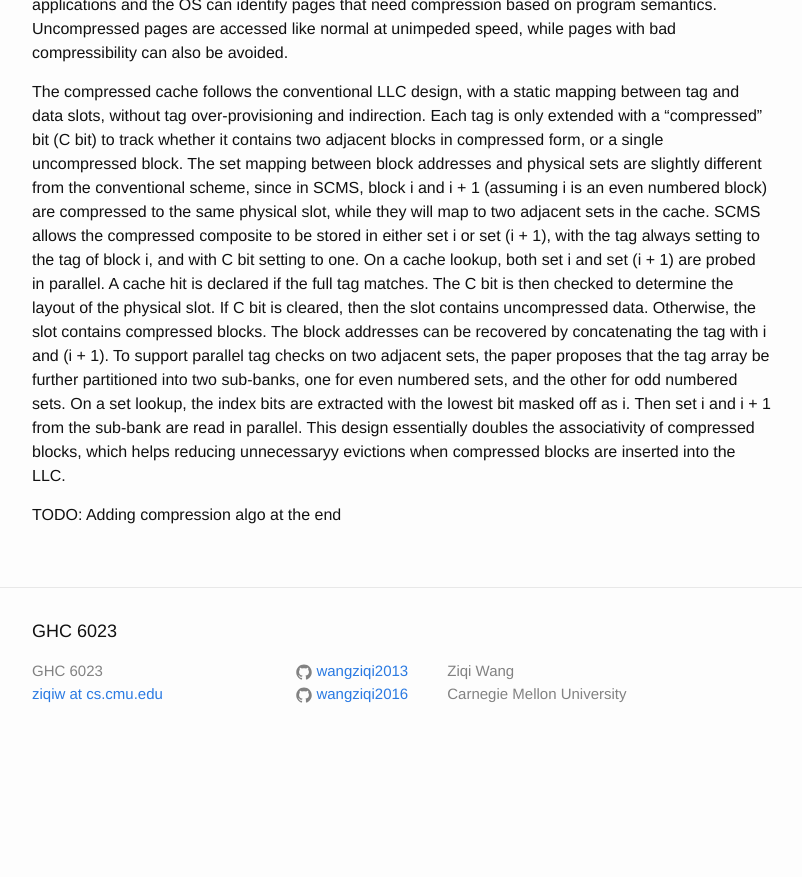
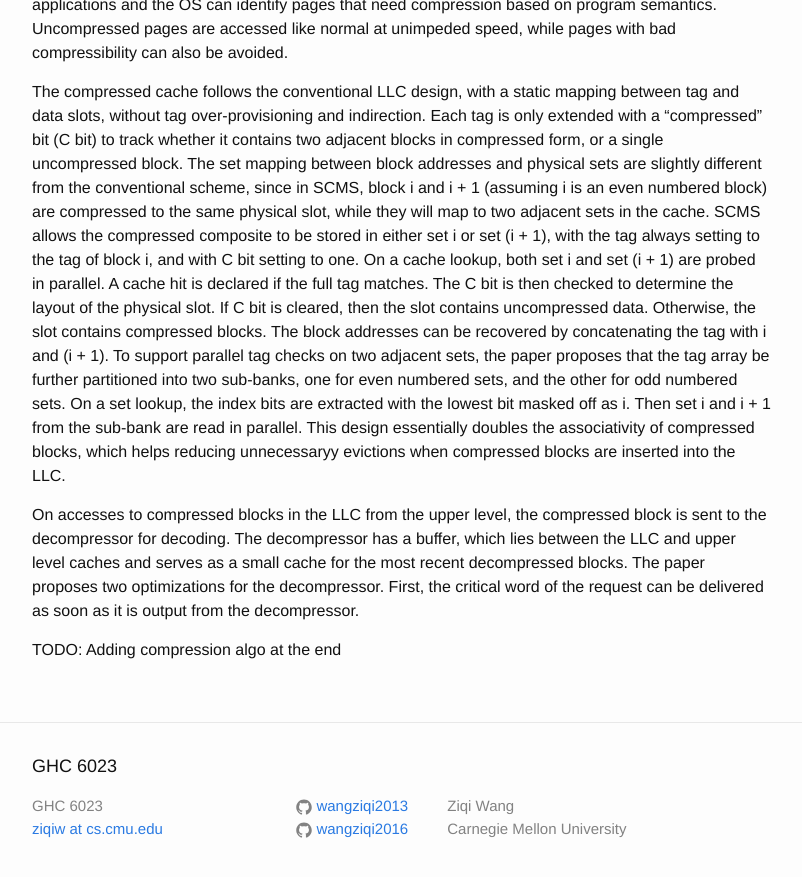
Before and after one commit to wangziqi2013/wangziqi2013.github.io, a Jekyll site: the page built from _posts/2020-07-03-scms.markdown, in a window 1280 px wide and 900 px high, scrolled down 1765 px. Shown: the top 877 px of the window, without its empty margins (238-1040 px from the left). Built offline with Jekyll 4.4.1, drawn with Linux system fonts in a browser that asks for light colours; before the commit the page ends 2530 px from its top, so only the background shows below that.

Commit message:
Adding decompression

```diff
--- a/_posts/2020-07-03-scms.markdown
+++ b/_posts/2020-07-03-scms.markdown
@@ -87,4 +87,9 @@ On a set lookup, the index bits are extracted with the lowest bit masked off as
 are read in parallel. This design essentially doubles the associativity of compressed blocks, which helps reducing
 unnecessaryy evictions when compressed blocks are inserted into the LLC.
 
+On accesses to compressed blocks in the LLC from the upper level, the compressed block is sent to the decompressor
+for decoding. The decompressor has a buffer, which lies between the LLC and upper level caches and serves as a small
+cache for the most recent decompressed blocks. The paper proposes two optimizations for the decompressor. First,
+the critical word of the request can be delivered as soon as it is output from the decompressor.
+
 TODO: Adding compression algo at the end
```
